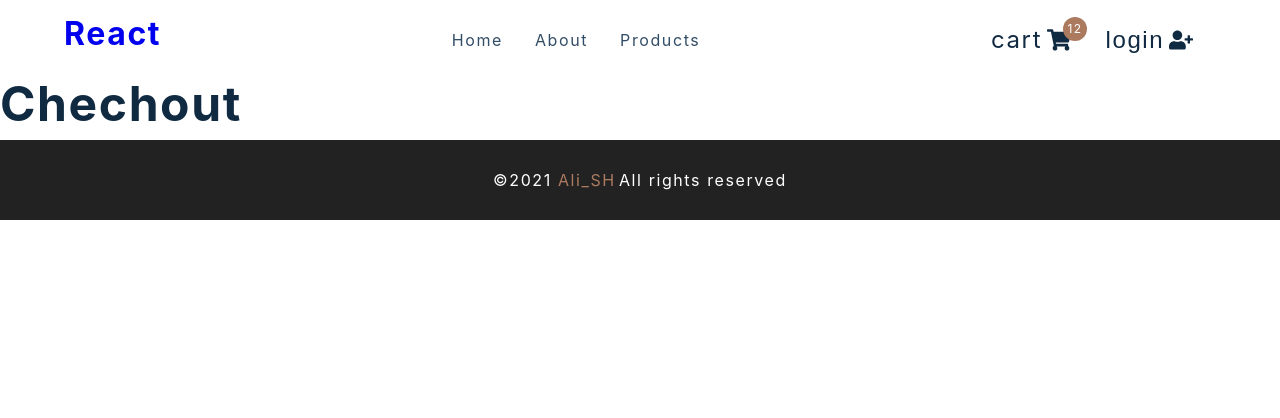
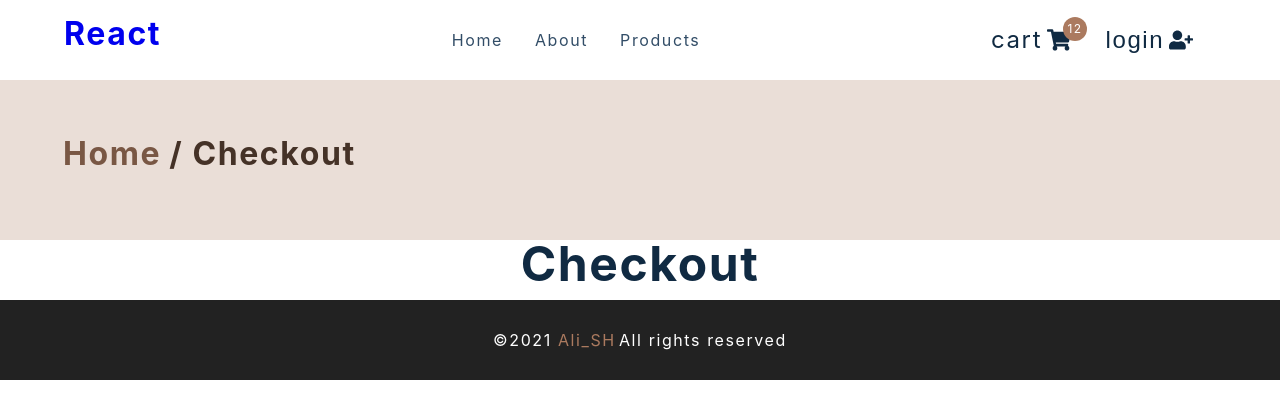
Before and after one commit to A-SH-V2021/store01-092021, a React (Create React App) app: page /Checkout in a window 1280 px wide. Shown: the top 418 px of the page. Built offline with nearby package versions, Linux system fonts and the light colour scheme.

Commit message:
complete about

```diff
--- a/src/pages/CheckoutPage.js
+++ b/src/pages/CheckoutPage.js
@@ -1,24 +1,21 @@
 import React from 'react'
 import styled from 'styled-components'
-import { PageHero, StripeCheckout } from '../components'
+import { PageHero} from '../components'
 
-// extra imports
-import { useCartContext } from '../context/cart_context'
-import { Link } from 'react-router-dom'
+
 
 const CheckoutPage = () => {
   return (
-    <>
-      <h1>chechout</h1>
-    </>
+    <main>
+      <PageHero title='checkout'></PageHero>
+      <Wrapper>
+        <h1>checkout</h1>
+      </Wrapper>
+    </main>
   )
 }
 const Wrapper = styled.div`
-  display: flex;
-  align-items: center;
-  justify-content: center;
-  .empty {
-    text-align: center;
-  }
+ display:flex;
+ justify-content:center;
 `
 export default CheckoutPage
```
